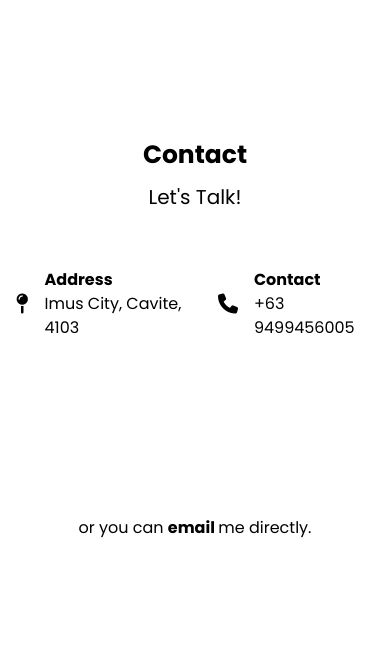
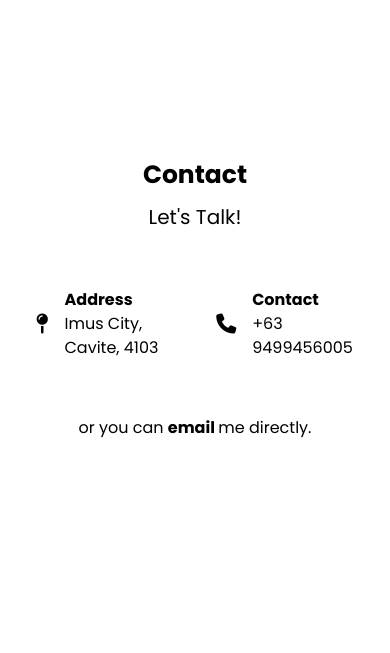
Before and after one commit to joshfermano/Portfolio-Website, a website: page index.html in a window 390 px wide. Shown: the part 3320-3973 px from the top of the page. Drawn offline with Linux system fonts and the light colour scheme; a web font is replaced by a local one.

Commit message:
Updated HTML and CSS

```diff
--- a/index.html
+++ b/index.html
@@ -378,7 +378,7 @@
     <!-- Contact Section -->
     <section
       id="contact"
-      class="bg-white h-screen text-black dark:bg-black dark:text-white delay-[300ms] duration-[600ms] taos:translate-y-[200px] taos:opacity-0"
+      class="p-5 bg-white h-[500px] text-black dark:bg-black dark:text-white delay-[300ms] duration-[600ms] taos:translate-y-[200px] taos:opacity-0"
       data-taos-offset="300">
       <div
         class="container flex flex-col items-center max-w-lg md:max-w-6xl mx-auto">
@@ -388,7 +388,7 @@
         </div>
         <!-- Details -->
         <div
-          class="flex flex-row items-center justify-between p-4 space-x-4 md:space-x-10 mb-40">
+          class="flex flex-row items-center justify-between p-4 space-x-4 md:space-x-10 mb-10">
           <div class="flex flex-row items-center justify-center gap-4 md:gap-8">
             <i class="fa-solid fa-map-pin text-xl"></i>
             <div>
@@ -443,6 +443,10 @@
             </li>
           </ul>
         </div>
+
+        <div>
+          <form class=""></form>
+        </div>
       </div>
     </footer>
 
```
Also changed, not shown: css/style.css.
